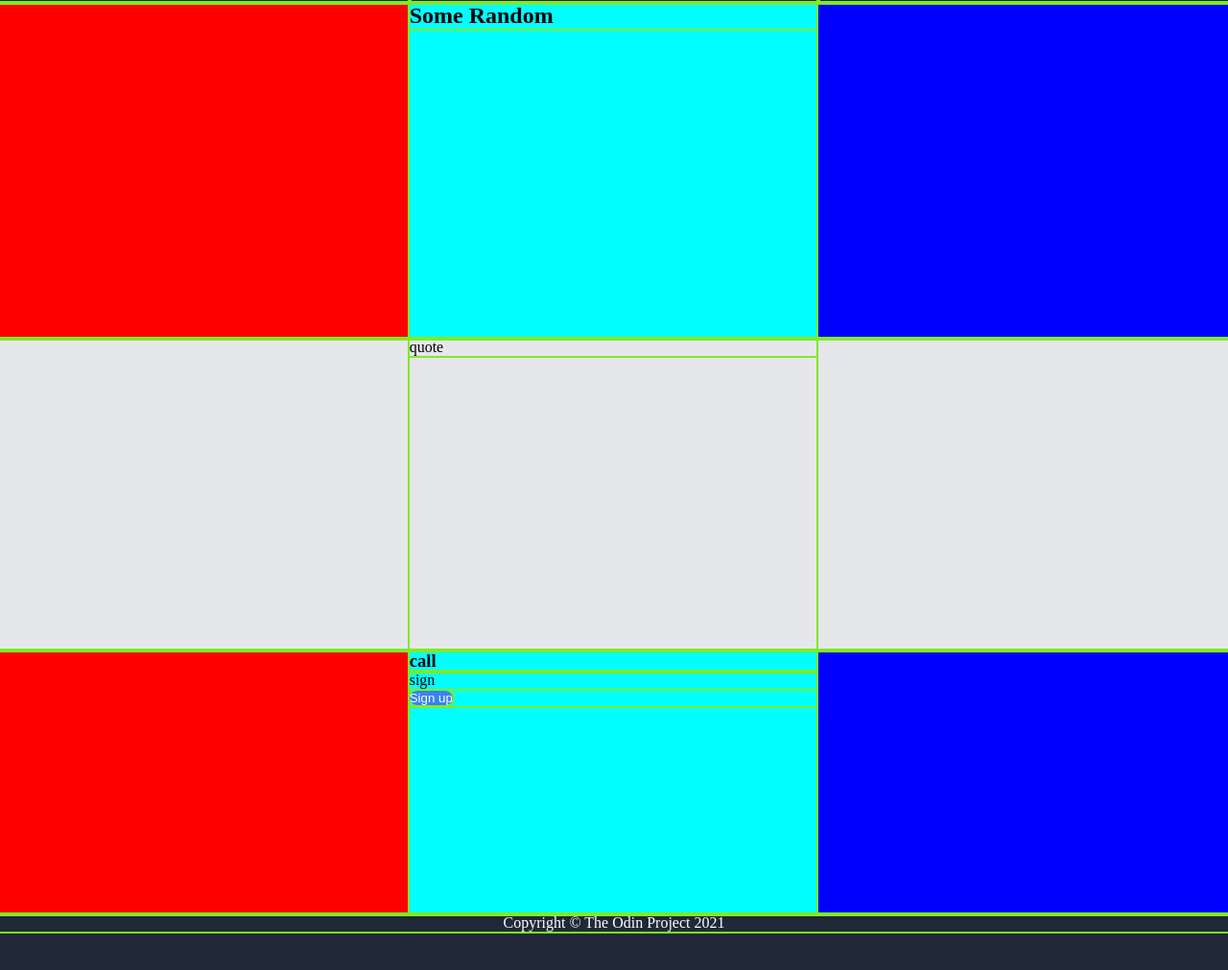
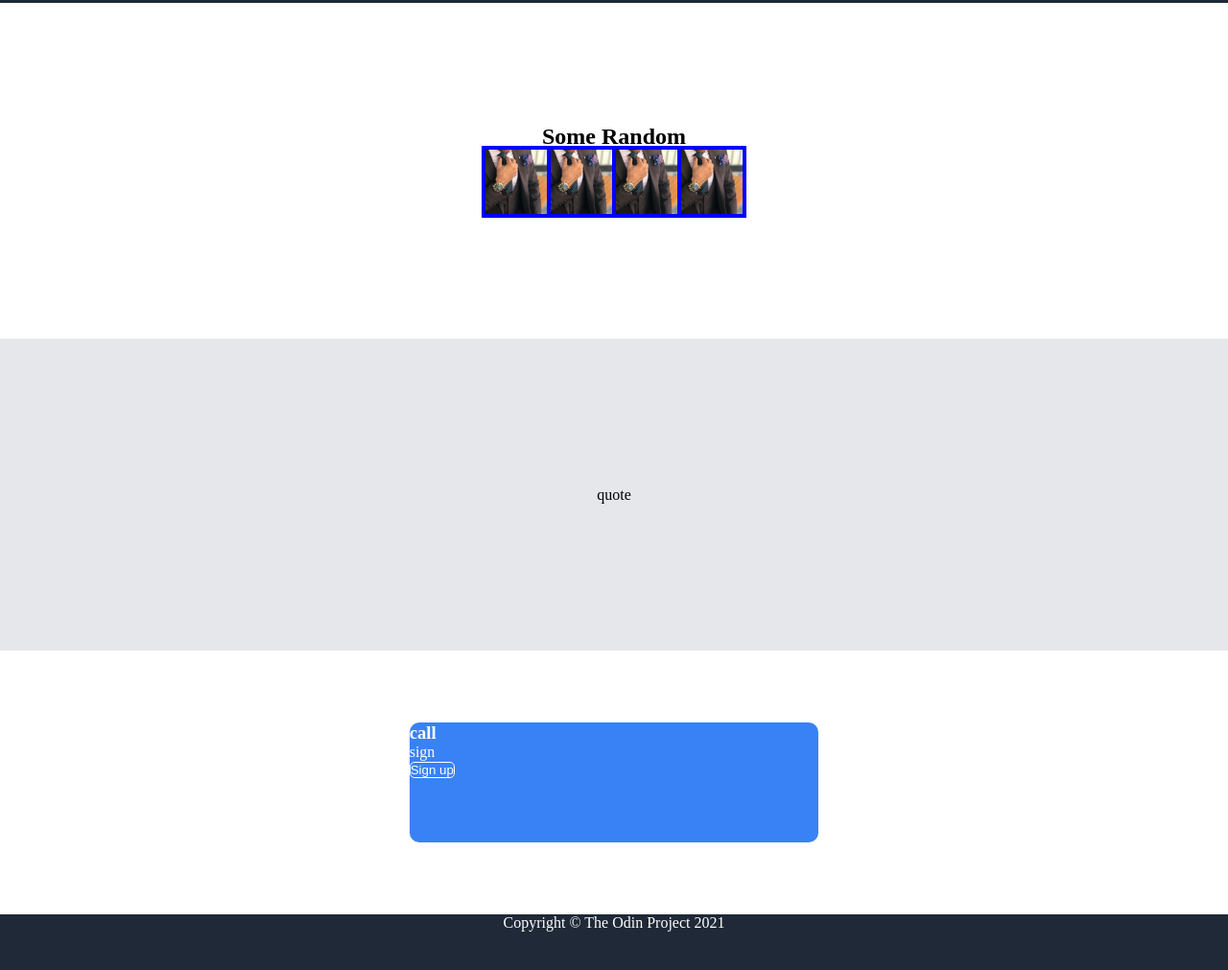
Before and after one commit to SpicyCrisps/odin-landingpage, a plain HTML site: page index.html in a window 1280 px wide. Shown: the part 297-1308 px from the top of the page at 96% size. Drawn offline with Linux system fonts and the light colour scheme.

Commit message:
background colors, flex boxes, placement
Final background colors, 4 flex boxes with image, beginning to place things.

```diff
--- a/index.html
+++ b/index.html
@@ -23,6 +23,12 @@
         <div id="flex-center-child-middle">
             <div>
                 <H2>Some Random</H2>
+                <div>
+                    <img class = "flex-img" src="assets/pexels-thelazyartist-1342609.jpg">
+                    <img class = "flex-img" src="assets/pexels-thelazyartist-1342609.jpg">
+                    <img class = "flex-img" src="assets/pexels-thelazyartist-1342609.jpg">
+                    <img class = "flex-img" src="assets/pexels-thelazyartist-1342609.jpg">
+                </div>
             </div>
         </div>
         <div id="flex-center-child-right"></div>
@@ -43,7 +49,7 @@
         <div id="flex-cta-child-middle">
             <div>
 
-                <div>
+                <div id="cta-box">
                     <h3>call</h3>
                     <p>sign</p>
                     <button>Sign up</button>
--- a/stylesheet.css
+++ b/stylesheet.css
@@ -2,7 +2,7 @@
 {
     margin:0;
     padding:0;
-    outline: 2px #7eeb25 solid;
+    outline: 0px #7eeb25 solid;
 }
 
 body
@@ -33,20 +33,31 @@ body
 
 #flex-center-child-left
 {
-    background-color: red;
+    background-color: white;
     flex: 1;
 }
 
 #flex-center-child-middle
 {
+    background-color: white;
     height: 350px;
-    background-color: aqua;
     flex: 1;
+    align-items: center;
+    justify-content: center;
+    align-content: center;
+    text-align: center;
+}
+
+.flex-img
+{
+    width: 15%;
+    height: auto;
+    outline: 4px blue solid;
 }
 
 #flex-center-child-right
 {
-    background-color: blue;
+    background-color: white;
     flex: 1;
 }
 
@@ -62,6 +73,9 @@ body
     height: 325px;
     background-color: #E5E7EB;
     flex: 1;
+    justify-content: center;
+    align-content: center;
+    text-align: center;
 }
 
 #flex-quote-child-right
@@ -72,29 +86,41 @@ body
 
 #flex-cta-child-left
 {
-    background-color: red;
+    background-color: white;
     flex: 1;
 }
 
 #flex-cta-child-middle
 {
     height: 275px;
-    background-color: aqua;
+    background-color: white;
     flex: 1;
+    justify-content: center;
+    align-content: center;
+    align-items: center;
 }
 
 #flex-cta-child-right
 {
-    background-color: blue;
+    background-color: white;
     flex: 1;
+}
+
+#cta-box
+{
+    height: 125px;
+    border-radius: 10px;
+    background-color: #3882F6;
+    color: white;
 }
 
 button
 {
     background-color: #3882F6;
     color: white;
-    border: none;
-    border-radius: 40px;
+    border-color: white;
+    border: 1px solid;
+    border-radius: 5px;
 }
 
 footer
```
Also changed, not shown: assets/pexels-thelazyartist-1342609.jpg (added).
